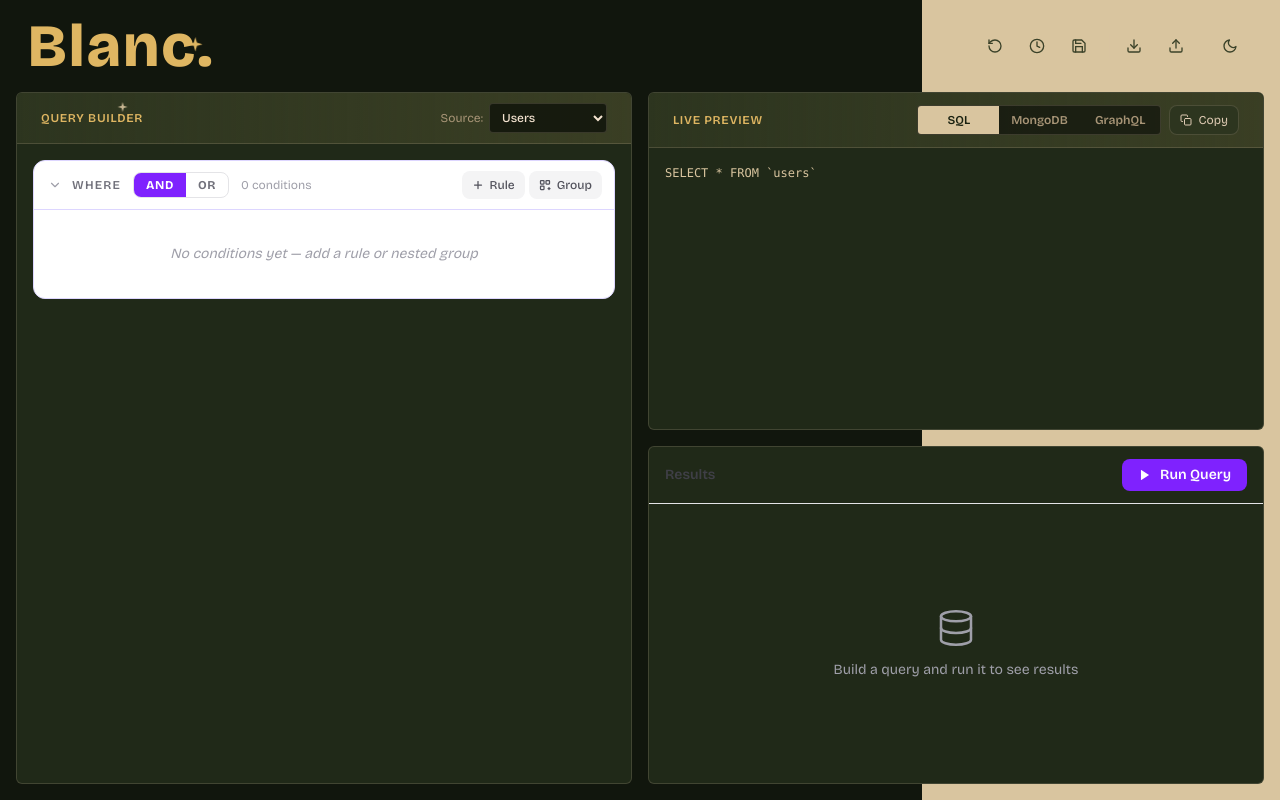
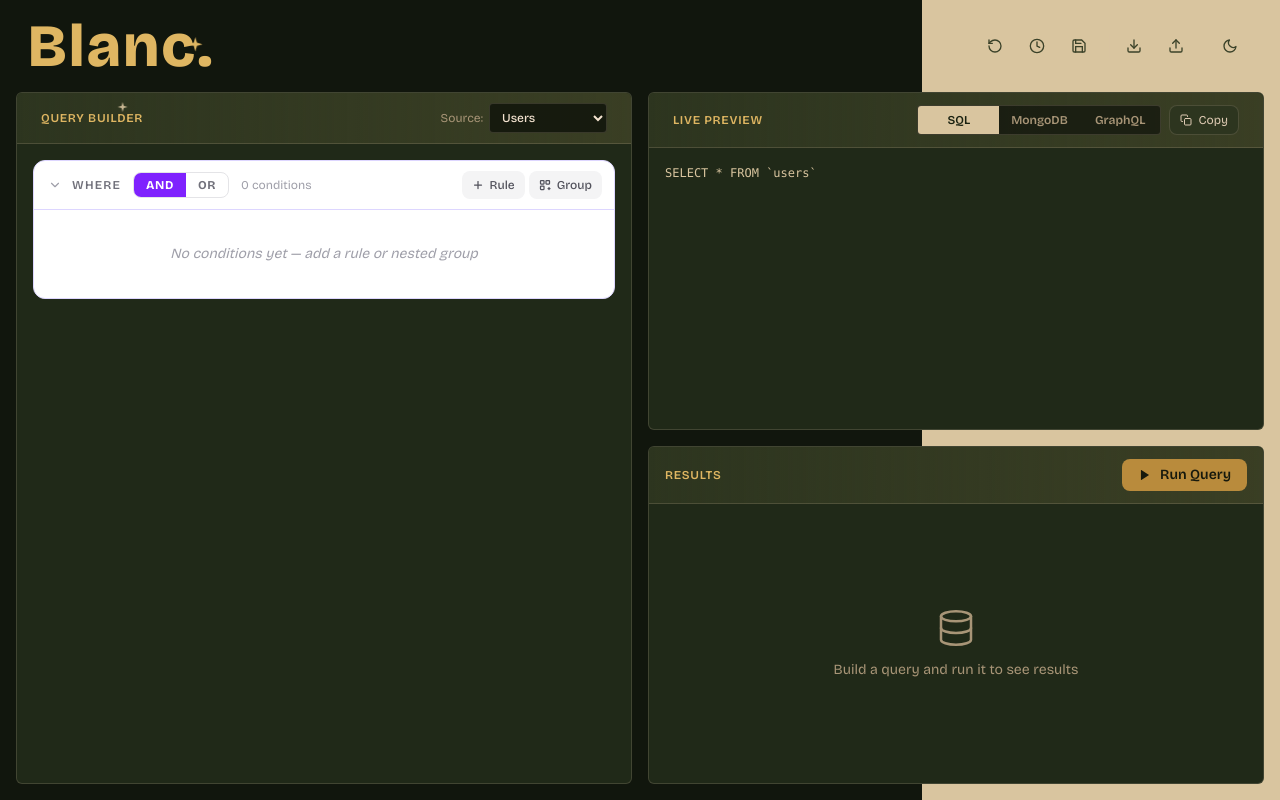
Before and after one commit to odielijah/blanc_canvas, a Next.js app: page / in a window 1280 px wide. Built offline with nearby package versions, Linux system fonts and the light colour scheme.

Commit message:
style(results): update results panel UI

```diff
--- a/src/features/query-builder/components/ResultsPanel.tsx
+++ b/src/features/query-builder/components/ResultsPanel.tsx
@@ -4,6 +4,7 @@ import { useQueryStore } from "@/features/query-builder/store/queryStore";
 import { executeQuery } from "@/features/query-builder/lib/queryExecutor";
 import { SCHEMAS } from "@/features/query-builder/lib/schema";
 import { validateQuery } from "@/features/query-builder/lib/validators";
+import { DatabaseIcon, PlayIcon, SearchMinusIcon, SpinnerIcon } from "./icons";
 
 export default function ResultsPanel() {
   const { root, schemaId } = useQueryStore();
@@ -11,6 +12,7 @@ export default function ResultsPanel() {
 
   const [page, setPage] = useState(1);
   const [isRunning, setIsRunning] = useState(false);
+  const [hasRunAttempted, setHasRunAttempted] = useState(false);
   const [hasRun, setHasRun] = useState(false);
   const [results, setResults] = useState<{
     results: Record<string, unknown>[];
@@ -20,10 +22,24 @@ export default function ResultsPanel() {
     totalPages: number;
   } | null>(null);
 
-  const errors = useMemo(() => validateQuery(root, schema), [root, schema]);
+  const errors = useMemo(
+    () =>
+      hasRunAttempted
+        ? validateQuery(root, schema, { requireComplete: true })
+        : [],
+    [root, schema, hasRunAttempted],
+  );
 
   const handleRun = useCallback(async () => {
-    if (errors.length > 0) return;
+    const nextErrors = validateQuery(root, schema, { requireComplete: true });
+    setHasRunAttempted(true);
+
+    if (nextErrors.length > 0) {
+      setHasRun(false);
+      setResults(null);
+      return;
+    }
+
     setIsRunning(true);
     setHasRun(false);
     // simulate async
@@ -31,8 +47,9 @@ export default function ResultsPanel() {
     const res = executeQuery(schemaId, root, page);
     setResults(res);
     setHasRun(true);
+    setHasRunAttempted(false);
     setIsRunning(false);
-  }, [schemaId, root, page, errors]);
+  }, [schemaId, root, schema, page]);
 
   const handlePageChange = useCallback(
     async (newPage: number) => {
@@ -49,13 +66,13 @@ export default function ResultsPanel() {
   return (
     <div className="flex flex-col h-full">
       {/* Header */}
-      <div className="flex flex-col gap-2 px-4 py-3 border-b border-zinc-200 dark:border-zinc-800 sm:flex-row sm:items-center sm:justify-between">
+      <div className="panel-header flex flex-col gap-2 px-4 py-3 sm:flex-row sm:items-center sm:justify-between">
         <div className="flex min-w-0 flex-wrap items-center gap-3">
-          <span className="text-sm font-semibold text-zinc-700 dark:text-zinc-200">
+          <span className="panel-title text-xs tracking-[0.7px] uppercase font-semibold">
             Results
           </span>
           {hasRun && results && (
-            <span className="text-xs px-2 py-0.5 rounded-full bg-emerald-100 dark:bg-emerald-900/40 text-emerald-700 dark:text-emerald-300 font-medium">
+            <span className="status-pill rounded-full px-2 py-0.5 text-xs font-medium">
               {results.total} row{results.total !== 1 ? "s" : ""}
             </span>
           )}
@@ -63,41 +80,19 @@ export default function ResultsPanel() {
 
         <button
           onClick={handleRun}
-          disabled={isRunning || errors.length > 0}
+          disabled={isRunning}
           className={`
-            flex w-full items-center justify-center gap-2 rounded-lg px-4 py-1.5 text-sm font-semibold transition-all sm:w-auto
-            ${
-              errors.length > 0
-                ? "opacity-40 cursor-not-allowed bg-zinc-200 dark:bg-zinc-700 text-zinc-500"
-                : "bg-violet-600 hover:bg-violet-700 active:scale-95 text-white"
-            }
+            accent-button flex w-full items-center justify-center gap-2 rounded-lg px-4 py-1.5 text-sm font-semibold transition-all active:scale-95 sm:w-auto
           `}
         >
           {isRunning ? (
             <>
-              <svg
-                className="animate-spin"
-                width="14"
-                height="14"
-                viewBox="0 0 24 24"
-                fill="none"
-                stroke="currentColor"
-                strokeWidth="2.5"
-              >
-                <path d="M21 12a9 9 0 11-6.219-8.56" />
-              </svg>
+              <SpinnerIcon className="h-3.5 w-3.5 animate-spin" />
               Running…
             </>
           ) : (
             <>
-              <svg
-                width="14"
-                height="14"
-                viewBox="0 0 24 24"
-                fill="currentColor"
-              >
-                <polygon points="5 3 19 12 5 21 5 3" />
-              </svg>
+              <PlayIcon />
               Run Query
             </>
           )}
@@ -106,16 +101,16 @@ export default function ResultsPanel() {
 
       {/* Validation errors */}
       {errors.length > 0 && (
-        <div className="mx-4 mt-3 p-3 rounded-lg bg-red-50 dark:bg-red-950/30 border border-red-200 dark:border-red-900">
-          <p className="text-xs font-semibold text-red-600 dark:text-red-400 mb-1">
+        <div className="danger-panel mx-4 mt-3 rounded-lg p-3">
+          <p className="mb-1 text-xs font-semibold">
             Fix {errors.length} error{errors.length !== 1 ? "s" : ""} before
             running
           </p>
-          <ul className="text-xs text-red-500 dark:text-red-400 space-y-0.5">
+          <ul className="space-y-0.5 text-xs">
             {errors.slice(0, 3).map((e) => (
-              <li key={e.nodeId}>• {e.message}</li>
+              <li key={e.nodeId}>- {e.message}</li>
             ))}
-            {errors.length > 3 && <li>• …and {errors.length - 3} more</li>}
+            {errors.length > 3 && <li>- and {errors.length - 3} more</li>}
           </ul>
         </div>
       )}
@@ -123,37 +118,15 @@ export default function ResultsPanel() {
       {/* Content */}
       <div className="flex-1 overflow-auto">
         {!hasRun && !isRunning && (
-          <div className="flex flex-col items-center justify-center h-full gap-3 text-zinc-400 dark:text-zinc-600">
-            <svg
-              width="40"
-              height="40"
-              viewBox="0 0 24 24"
-              fill="none"
-              stroke="currentColor"
-              strokeWidth="1.5"
-              strokeLinecap="round"
-            >
-              <ellipse cx="12" cy="5" rx="9" ry="3" />
-              <path d="M21 12c0 1.66-4 3-9 3s-9-1.34-9-3" />
-              <path d="M3 5v14c0 1.66 4 3 9 3s9-1.34 9-3V5" />
-            </svg>
+          <div className="empty-state flex h-full flex-col items-center justify-center gap-3">
+            <DatabaseIcon />
             <p className="text-sm">Build a query and run it to see results</p>
           </div>
         )}
 
         {isRunning && (
-          <div className="flex flex-col items-center justify-center h-full gap-3 text-zinc-400 dark:text-zinc-600">
-            <svg
-              className="animate-spin"
-              width="32"
-              height="32"
-              viewBox="0 0 24 24"
-              fill="none"
-              stroke="currentColor"
-              strokeWidth="2"
-            >
-              <path d="M21 12a9 9 0 11-6.219-8.56" />
-            </svg>
+          <div className="empty-state flex h-full flex-col items-center justify-center gap-3">
+            <SpinnerIcon className="h-8 w-8 animate-spin" strokeWidth="2" />
             <p className="text-sm">Executing query…</p>
           </div>
         )}
@@ -161,30 +134,19 @@ export default function ResultsPanel() {
         {hasRun && results && !isRunning && (
           <>
             {results.results.length === 0 ? (
-              <div className="flex flex-col items-center justify-center h-full gap-2 text-zinc-400 dark:text-zinc-600">
-                <svg
-                  width="40"
-                  height="40"
-                  viewBox="0 0 24 24"
-                  fill="none"
-                  stroke="currentColor"
-                  strokeWidth="1.5"
-                >
-                  <circle cx="11" cy="11" r="8" />
-                  <line x1="21" y1="21" x2="16.65" y2="16.65" />
-                  <line x1="8" y1="11" x2="14" y2="11" />
-                </svg>
+              <div className="empty-state flex h-full flex-col items-center justify-center gap-2">
+                <SearchMinusIcon />
                 <p className="text-sm">No results match your query</p>
               </div>
             ) : (
               <div className="overflow-auto">
-                <table className="w-full text-xs border-collapse">
+                <table className="data-table w-full border-collapse text-xs">
                   <thead>
-                    <tr className="bg-zinc-50 dark:bg-zinc-800/60 sticky top-0">
+                    <tr className="sticky top-0">
                       {schema.fields.map((f) => (
                         <th
                           key={f.name}
-                          className="text-left px-3 py-2 font-semibold text-zinc-500 dark:text-zinc-400 border-b border-zinc-200 dark:border-zinc-700 whitespace-nowrap"
+                          className="whitespace-nowrap px-3 py-2 text-left font-semibold"
                         >
                           {f.label}
                         </th>
@@ -195,12 +157,12 @@ export default function ResultsPanel() {
                     {results.results.map((row, i) => (
                       <tr
                         key={i}
-                        className="border-b border-zinc-100 dark:border-zinc-800 hover:bg-zinc-50 dark:hover:bg-zinc-800/40 transition-colors"
+                        className="transition-colors"
                       >
                         {schema.fields.map((f) => (
                           <td
                             key={f.name}
-                            className="px-3 py-2 text-zinc-700 dark:text-zinc-300 whitespace-nowrap max-w-[180px] truncate"
+                            className="max-w-[180px] truncate whitespace-nowrap px-3 py-2"
                           >
                             {renderCell(row[f.name], f.type)}
                           </td>
@@ -217,9 +179,9 @@ export default function ResultsPanel() {
 
       {/* Pagination */}
       {hasRun && results && results.totalPages > 1 && (
-        <div className="flex items-center justify-between px-4 py-2.5 border-t border-zinc-200 dark:border-zinc-800 text-xs text-zinc-500 dark:text-zinc-400">
+        <div className="text-muted-theme flex items-center justify-between px-4 py-2.5 text-xs">
           <span>
-            {(results.page - 1) * results.pageSize + 1}–
+            {(results.page - 1) * results.pageSize + 1}-
             {Math.min(results.page * results.pageSize, results.total)} of{" "}
             {results.total}
           </span>
@@ -227,9 +189,9 @@ export default function ResultsPanel() {
             <button
               onClick={() => handlePageChange(results.page - 1)}
               disabled={results.page <= 1}
-              className="px-2 py-1 rounded hover:bg-zinc-100 dark:hover:bg-zinc-800 disabled:opacity-30 transition-colors"
+              className="ghost-button rounded px-2 py-1 transition-colors disabled:opacity-30"
             >
-              ‹ Prev
+              Prev
             </button>
             <span className="px-2">
               {results.page} / {results.totalPages}
@@ -237,9 +199,9 @@ export default function ResultsPanel() {
             <button
               onClick={() => handlePageChange(results.page + 1)}
               disabled={results.page >= results.totalPages}
-              className="px-2 py-1 rounded hover:bg-zinc-100 dark:hover:bg-zinc-800 disabled:opacity-30 transition-colors"
+              className="ghost-button rounded px-2 py-1 transition-colors disabled:opacity-30"
             >
-              Next ›
+              Next
             </button>
           </div>
         </div>
@@ -250,17 +212,15 @@ export default function ResultsPanel() {
 
 function renderCell(value: unknown, type: string): React.ReactNode {
   if (value === null || value === undefined) {
-    return (
-      <span className="text-zinc-300 dark:text-zinc-600 italic">null</span>
-    );
+    return <span className="text-muted-theme italic">null</span>;
   }
   if (type === "boolean") {
     return (
       <span
-        className={`px-1.5 py-0.5 rounded text-xs font-medium ${
+        className={`rounded px-1.5 py-0.5 text-xs font-medium ${
           value
-            ? "bg-emerald-100 dark:bg-emerald-900/40 text-emerald-700 dark:text-emerald-300"
-            : "bg-red-100 dark:bg-red-900/40 text-red-700 dark:text-red-300"
+            ? "boolean-pill-true"
+            : "boolean-pill-false"
         }`}
       >
         {String(value)}
@@ -269,7 +229,7 @@ function renderCell(value: unknown, type: string): React.ReactNode {
   }
   if (type === "enum") {
     return (
-      <span className="px-1.5 py-0.5 rounded text-xs bg-zinc-100 dark:bg-zinc-800 text-zinc-600 dark:text-zinc-300 font-mono">
+      <span className="enum-pill rounded px-1.5 py-0.5 font-mono text-xs">
         {String(value)}
       </span>
     );
```
